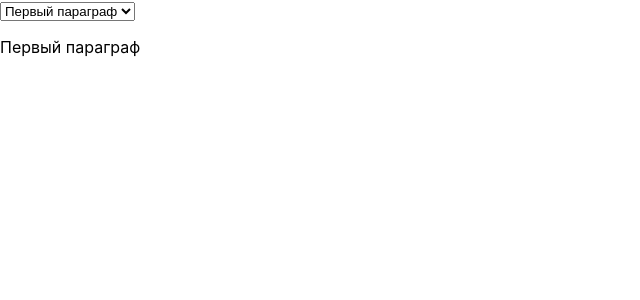
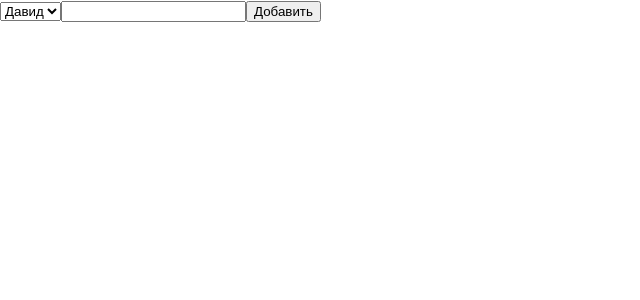
Before and after one commit to IrshakAnna-Mariia/LearnReact, a React (Create React App) app in the folder lesson_6/: page / in a window 1280 px wide. Shown: the top 300 px of the page, without its empty margins (0-640 px from the left). Built offline with nearby package versions, Linux system fonts and the light colour scheme.

Commit message:
Lesson_6. Task 11

```diff
--- a/lesson_6/src/App.js
+++ b/lesson_6/src/App.js
@@ -1,17 +1,23 @@
 import { useState } from 'react';
 
 function App() {
-  const [texts] = useState(['Первый параграф', 'Второй параграф', 'Третий параграф']);
-  const [currentText, setCurrentText] = useState(texts[0]);
+  const [names, setNames] = useState(['Давид', 'Саша', 'Бодя']);
+  const [newName, setNewName] = useState('');
 
-  const handleChangeText = ({target: {value}}) => setCurrentText(value);
+  const handleChangeNewName = ({target: {value}}) => setNewName(value);
+
+  const handleAddNewName = () => {
+    setNames(prevNames => prevNames.concat(newName));
+    setNewName('');
+  };
 
   return (
     <div >
-      <select onChange={handleChangeText} >
-        {texts.map(item => <option key={item} >{item}</option>)}
+      <select>
+        {names.map(item => <option key={item} >{item}</option>)}
       </select>
-      <p>{currentText}</p>
+      <input type='text' value={newName} onChange={handleChangeNewName} />
+      <button onClick={handleAddNewName} >Добавить</button>
     </div>
   );
 }
```
